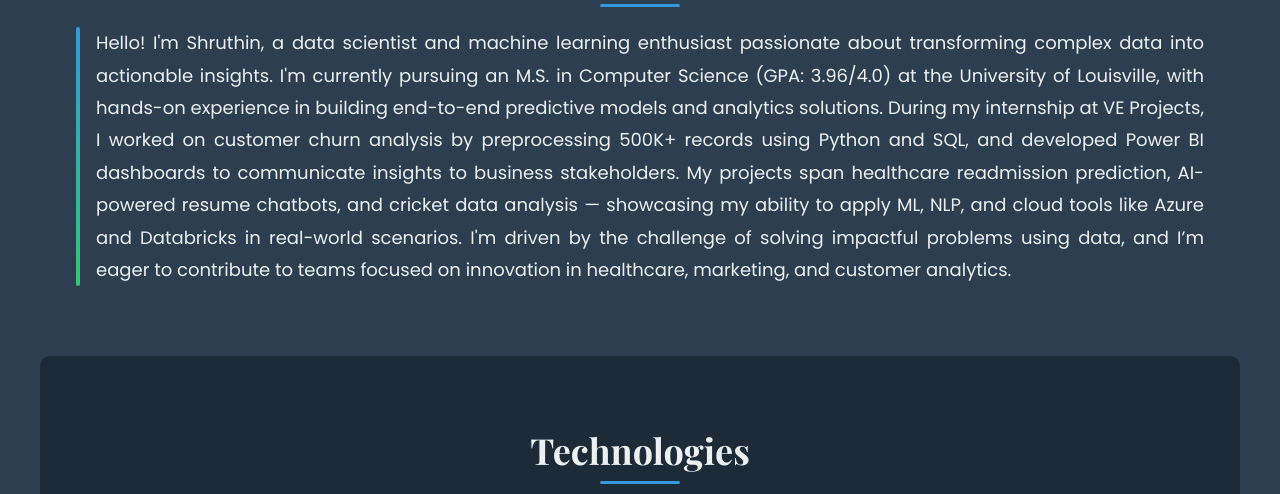
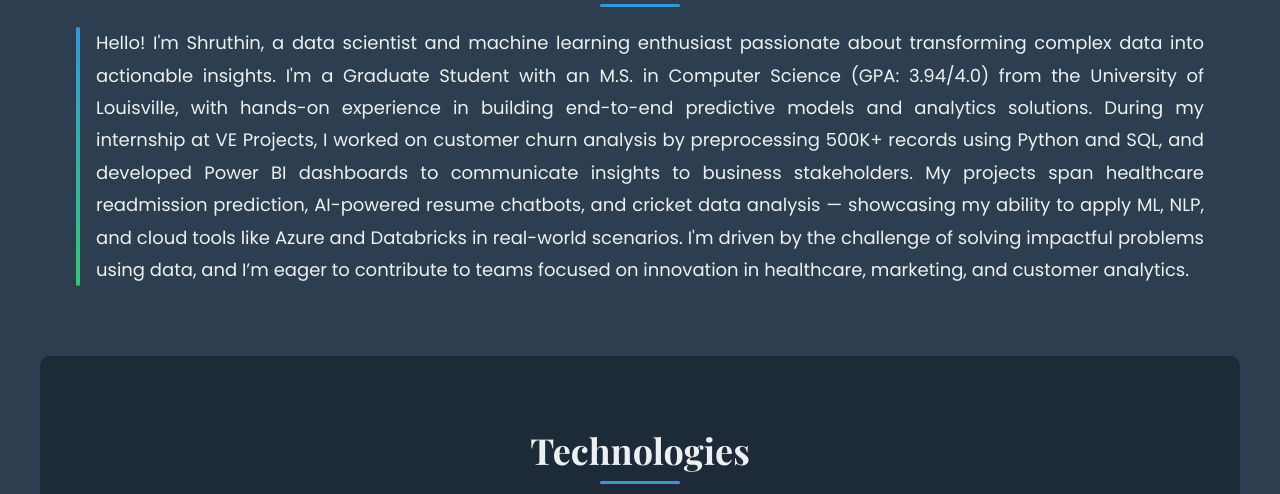
Before and after one commit to shruthin4/shruthin4.github.io, a plain HTML site: page index.html in a window 1280 px wide. Shown: the part 603-1097 px from the top of the page. Drawn offline with nearby package versions, Linux system fonts and the light colour scheme.

Commit message:
Update index.html

```diff
--- a/index.html
+++ b/index.html
@@ -91,7 +91,7 @@
             <h2>ABOUT ME</h2>
             <div class="about-content">
                 <p>
-                    Hello! I'm Shruthin, a data scientist and machine learning enthusiast passionate about transforming complex data into actionable insights. I'm currently pursuing an M.S. in Computer Science (GPA: 3.96/4.0) at the University of Louisville, with hands-on experience in building end-to-end predictive models and analytics solutions.
+                    Hello! I'm Shruthin, a data scientist and machine learning enthusiast passionate about transforming complex data into actionable insights. I'm a Graduate Student with an M.S. in Computer Science (GPA: 3.94/4.0) from the University of Louisville, with hands-on experience in building end-to-end predictive models and analytics solutions.
 
                     During my internship at VE Projects, I worked on customer churn analysis by preprocessing 500K+ records using Python and SQL, and developed Power BI dashboards to communicate insights to business stakeholders. My projects span healthcare readmission prediction, AI-powered resume chatbots, and cricket data analysis — showcasing my ability to apply ML, NLP, and cloud tools like Azure and Databricks in real-world scenarios.
 
```
